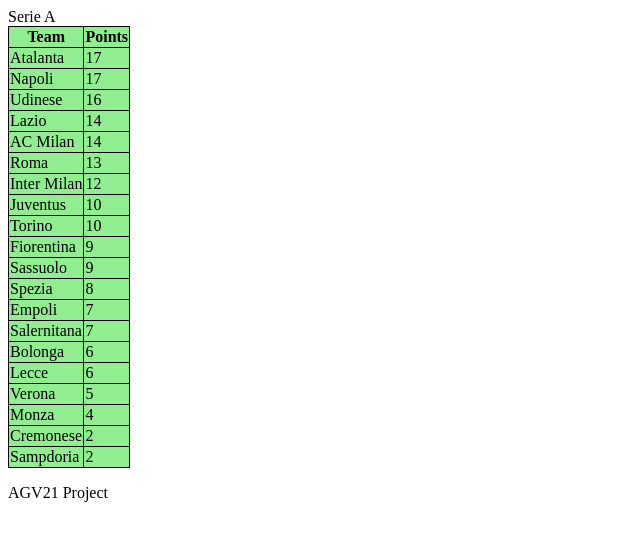
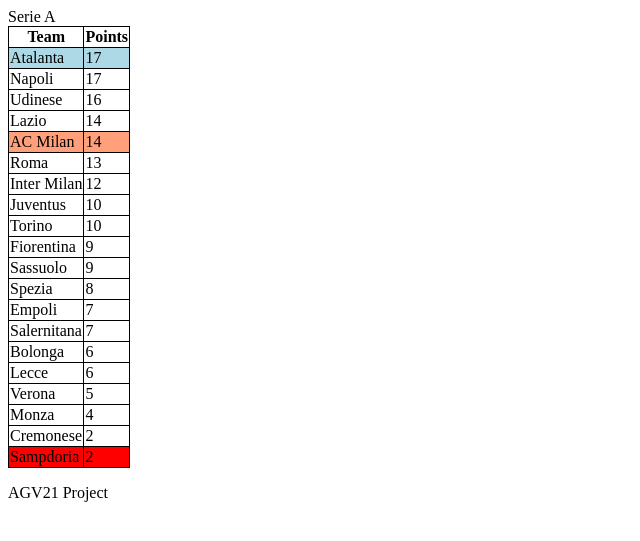
Before and after one commit to AGV21/Calcio-Table-PHP, a PHP site: page / in a window 1280 px wide. Shown: the top 541 px of the page, without its empty margins (0-640 px from the left). Run offline with PHP 8.4, Linux system fonts and the light colour scheme.

Commit message:
created new string on line 10 to keep track of teams placement in table. Create if else statements in tables rows to highlight specific rows depending on placement using a class. Each class is tied to a color in css

```diff
--- a/css/styles.css
+++ b/css/styles.css
@@ -1,9 +1,21 @@
 table, tr, td, th {
     border: 1px solid black;
     border-collapse: collapse;
-    background-color: white;
+    /*background-color: lightblue;
     background-color: lightcyan;
+    background-color: lightgreen;
     background-color: lightcoral;
+    background-color: red;*/
+}
+
+.currentLeader{
+    background-color: lightblue;
+}
+
+.UEL{
     background-color: lightsalmon;
-    background-color: lightgreen;
 }
+
+.lastPlace{
+    background-color: red;
+}
--- a/index.php
+++ b/index.php
@@ -7,16 +7,37 @@
     <body id="mainContainer">
         <section>
             <?php
+            $currentTeamNumber = 0;
 
             function printOutSortedArray($array) {
                 foreach($array as $teamss => $score) {
+                    global $currentTeamNumber;
+                    $currentTeamNumber +=1;
             ?>
-                    <tr>
+                    <tr
+    <?php
+                    if ( $currentTeamNumber == 1 ) {
+    ?>
+                        class="currentLeader";
+    <?php
+                    }elseif ($currentTeamNumber == 5){
+    ?>
+                        class="UEL";
+    <?php
+                    }elseif ($currentTeamNumber == 20){
+    ?>
+                        class="lastPlace"
+    <?php
+
+                    }
+    ?>
+                    >
                         <td><?php echo( $teamss ); ?></td>
-                        <td><?php echo( $score ); ?></td>
+                        <td><?php echo(  $score ); ?></td>
                     </tr>
             <?php
-                }}
+                }
+            }
                 $teams = array(
                      "Atalanta" => array(3, 1, 3, 3, 3, 1, 3),
                      "Bolonga" => array(0, 1, 0, 1, 1, 3, 0),
```
